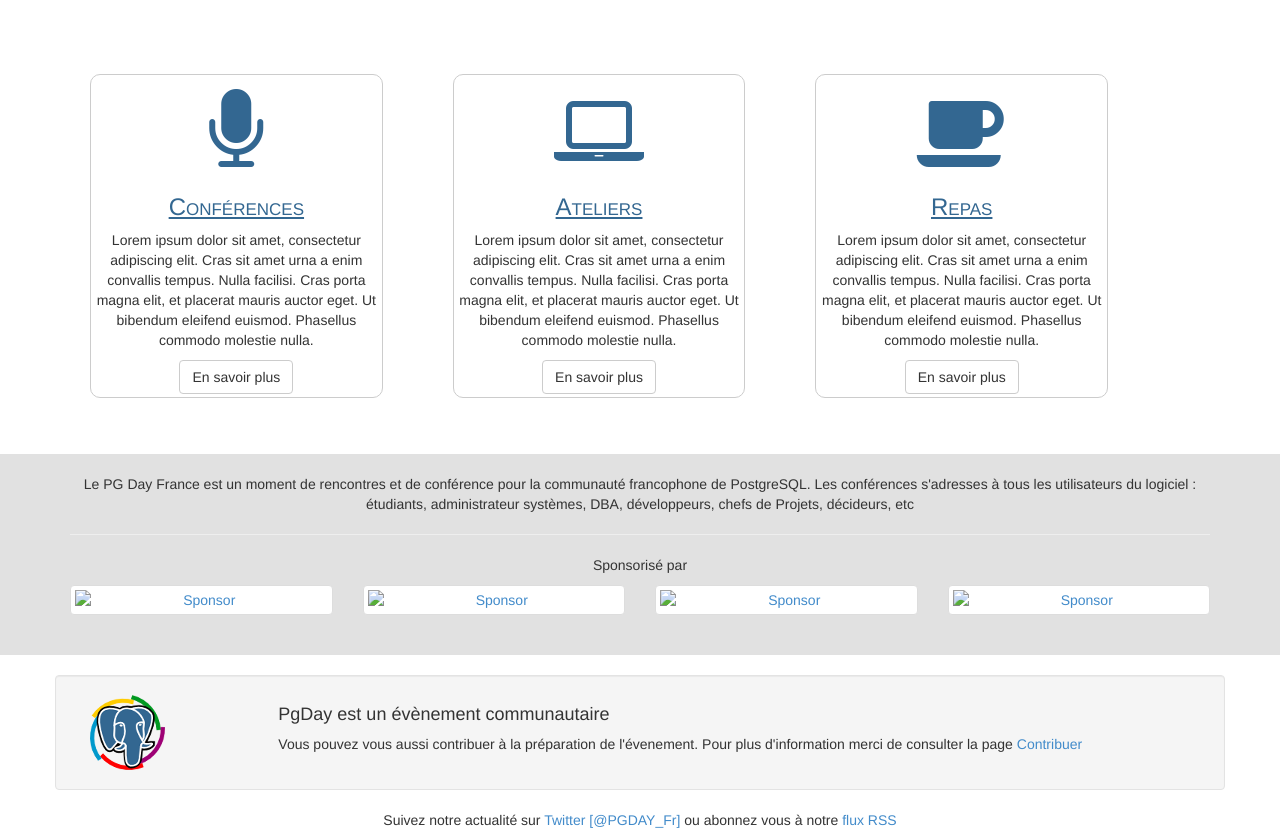
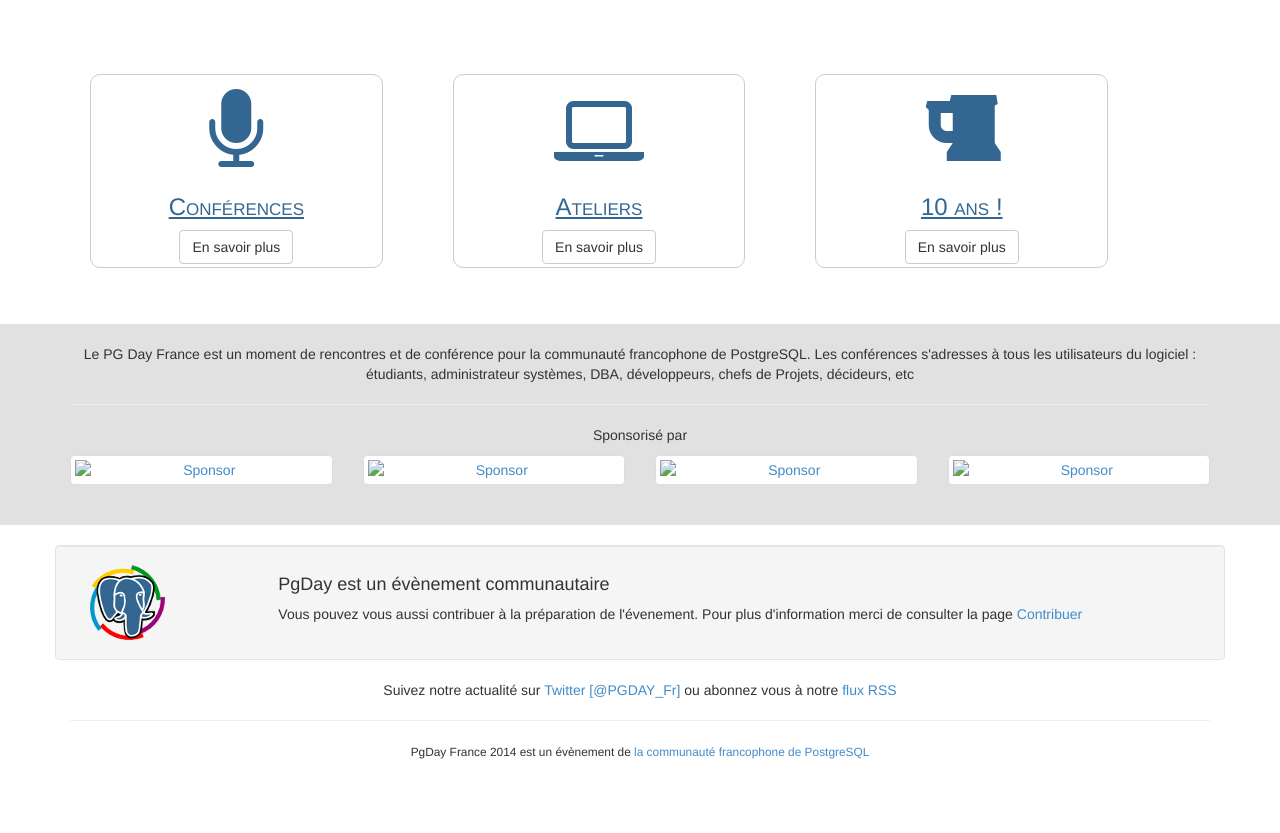
Before and after one commit to postgresqlfr/2024.pgday.fr, a Jekyll site: the page built from index.html, in a window 1280 px wide and 900 px high, scrolled down 389 px, cut to the strip 67-900 px from the top of the window. Built offline with Jekyll 4.4.1, drawn with Linux system fonts in a browser that asks for light colours; Markdown is read by kramdown in place of the engine named in the settings; after the commit the page ends 1217 px from its top, so only the background shows below that.

Commit message:
Delete loem ipsum

```diff
--- a/index.html
+++ b/index.html
@@ -49,19 +49,19 @@
       <div class="col-lg-3 col-md-3 home_bloc">
         <i class="fa fa-microphone"></i>
         <h3>Conférences</h3>
-        <p>Lorem ipsum dolor sit amet, consectetur adipiscing elit. Cras sit amet urna a enim convallis tempus. Nulla facilisi. Cras porta magna elit, et placerat mauris auctor eget. Ut bibendum eleifend euismod. Phasellus commodo molestie nulla.</p>
+        <p></p>
         <a class="btn btn-default" href="#" role="button">En savoir plus</a>
       </div>
       <div class="col-lg-3 col-md-3 home_bloc">
         <i class="fa fa-laptop"></i>
         <h3>Ateliers</h3>
-        <p>Lorem ipsum dolor sit amet, consectetur adipiscing elit. Cras sit amet urna a enim convallis tempus. Nulla facilisi. Cras porta magna elit, et placerat mauris auctor eget. Ut bibendum eleifend euismod. Phasellus commodo molestie nulla.</p>
+        <p></p>
         <a class="btn btn-default" href="#" role="button">En savoir plus</a>
       </div>
       <div class="col-lg-3 col-md-3 home_bloc">
-        <i class="fa fa-coffee"></i>
-        <h3>Repas</h3>
-        <p>Lorem ipsum dolor sit amet, consectetur adipiscing elit. Cras sit amet urna a enim convallis tempus. Nulla facilisi. Cras porta magna elit, et placerat mauris auctor eget. Ut bibendum eleifend euismod. Phasellus commodo molestie nulla.</p>
+        <i class="fa fa-beer"></i>
+        <h3>10 ans !</h3>
+        <p></p>
         <a class="btn btn-default" href="#" role="button">En savoir plus</a>
       </div>
     </div>
```
